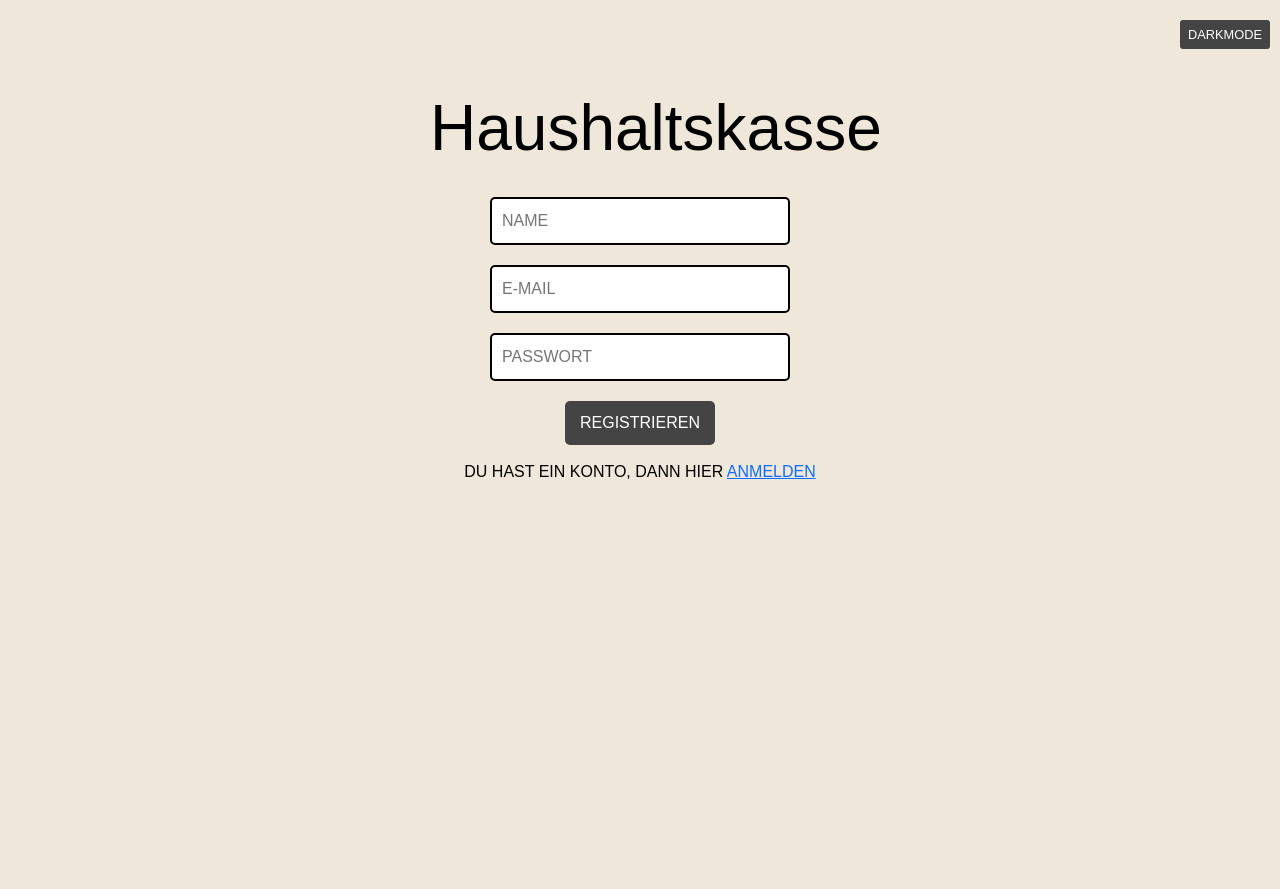
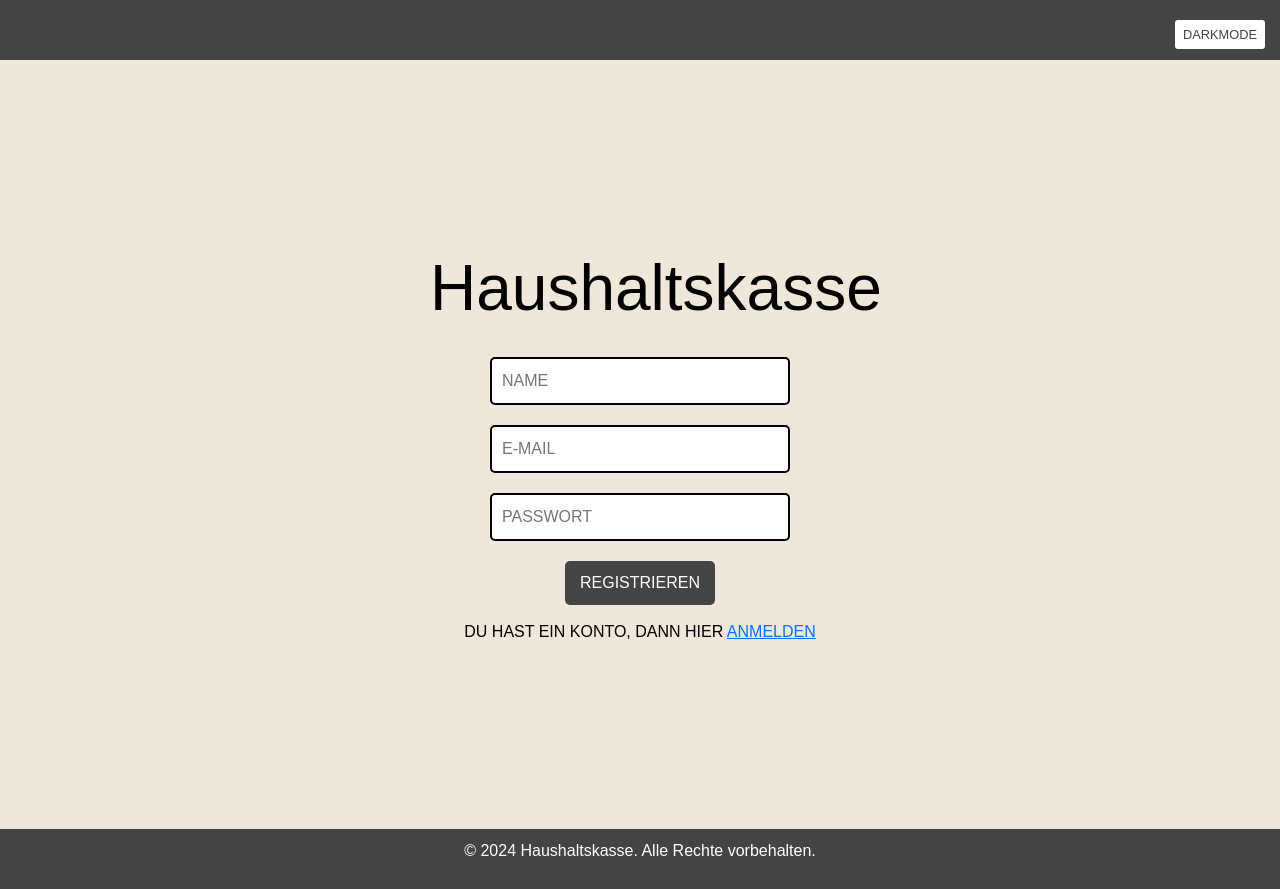
Before and after one commit to mepixop/Haushaltskasse_Website, a plain HTML site: page Register.html in a window 1280 px wide. Before the commit the page ends 800 px from the top, so only its background shows below. Drawn offline with nearby package versions, Linux system fonts and the light colour scheme.

Commit message:
Design Verfeinerung

```diff
--- a/Register.html
+++ b/Register.html
@@ -13,6 +13,8 @@
     <link rel="stylesheet" href="style.css">
 </head>
 <body>
+    <header>
+    </header>
     <script
       src="https://cdn.jsdelivr.net/npm/bootstrap@5.3.3/dist/js/bootstrap.bundle.min.js"
       integrity="sha384-YvpcrYf0tY3lHB60NNkmXc5s9fDVZLESaAA55NDzOxhy9GkcIdslK1eN7N6jIeHz"
@@ -36,6 +38,10 @@
       </div>
     </div>
 
+    <footer>
+        <p>&copy; 2024 Haushaltskasse. Alle Rechte vorbehalten.</p>
+    </footer>
+
     <script>
         const toggleButton = document.getElementById('darkmode-toggle');
 const body = document.body;
--- a/Style.css
+++ b/Style.css
@@ -5,13 +5,31 @@ body {
   font-family: Arial, sans-serif;
   background-color: #efe7da;
   color: #000;
+
+}
+
+header {
+    background-color:#444;
+    padding: 30px 30px;
+    display: flex;
+    justify-content: space-between;
+    align-items: center;
 }
 
 .container {
-  max-width: 500px;
-  padding: 20px;
-  text-align: center;
-  margin-top: 50px;
+    flex: 1; /* Flexibler Inhalt, der den restlichen Platz füllt */
+    max-width: 500px;
+    margin: 150px auto; /* Zentrieren des Containers */
+    padding: 20px;
+    text-align: center;
+}
+
+footer {
+    background-color: #444;
+    color: white;
+    text-align: center;
+    padding: 10px;
+
 }
 
 h1 {
@@ -60,11 +78,11 @@ button:hover {
 #darkmode-toggle {
   position: absolute;
   top: 10px;
-  right: 10px;
+  right: 15px;
   padding: 5px 8px;
   width: auto;
-  background-color: #444;
-  color: white;
+  background-color: white;
+  color: #444;
   border: none;
   border-radius: 3px;
   font-size: 0.8rem;
@@ -73,14 +91,17 @@ button:hover {
 }
 #darkmode-toggle:hover {
   background-color: #222;
+  color: white;
 }
 
-.darkmode {
+.darkmode,
+.darkmode .popup {
   background-color: black;
-  color: yellow;
+  color:#efe7da;
 }
 
-.darkmode:hover {
+.darkmode:hover
+.popup:hover {
   background-color: #222;
 }
 
@@ -102,8 +123,8 @@ button:hover {
   top: 10px;
   left: 10px; /* Abstand vom linken Rand */
   padding: 5px 8px;
-  background-color: #444;
-  color: white;
+  background-color: white;
+  color: #444;
   border: none;
   border-radius: 3px;
   font-size: 0.8rem;
@@ -113,6 +134,7 @@ button:hover {
 
 #logout-btn:hover {
   background-color: #222;
+  color: white;
 }
 
 h2 {
@@ -121,7 +143,7 @@ h2 {
   top: 20px;
   text-align: center; /* Überschrift zentrieren */
   margin-bottom: 20px;
-  font-size: rem;
+  font-size: 3rem;
 }
 
 .entry-container {
@@ -135,7 +157,7 @@ h2 {
 /* Tabelle */
 
 .table-container {
-  width: 100%; /* 100% der Containerbreite */
+  width: 100%;
   margin-top: 30px;
 }
 table {
@@ -190,6 +212,15 @@ td {
     font-size: 1.2rem; /* Größe des Icons */
   }
 
+.darkmode .input-group-text i {
+    color: #fff; /* Weiße Farbe für das Lupen-Icon */
+  }
+
+.input-group {
+    max-width: 400px;
+    margin: 20px auto;
+  }
+
 .overlay {
   position: fixed;
   top: 0;
```
Also changed, not shown: Entrytable.html (+9 -3 lines), Index.html (+7 -3 lines).
